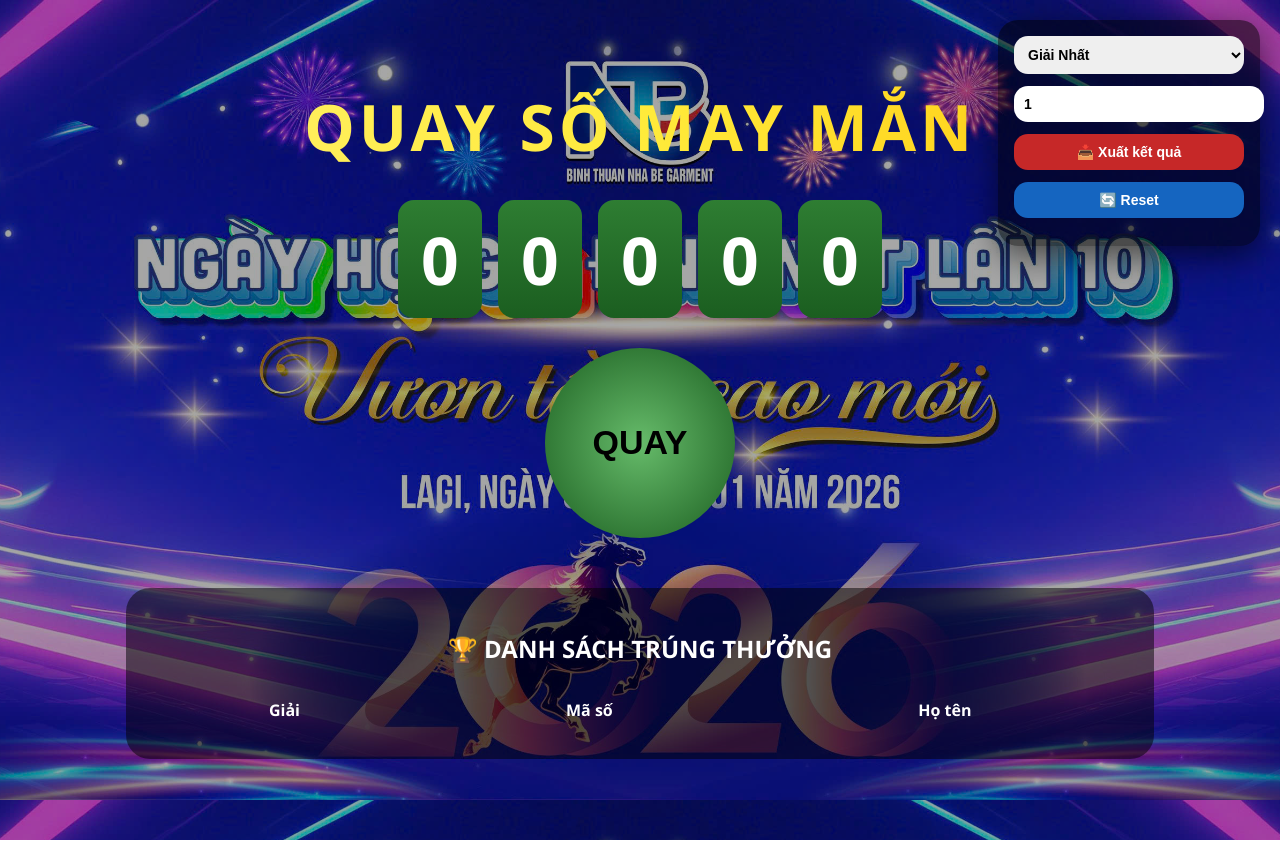
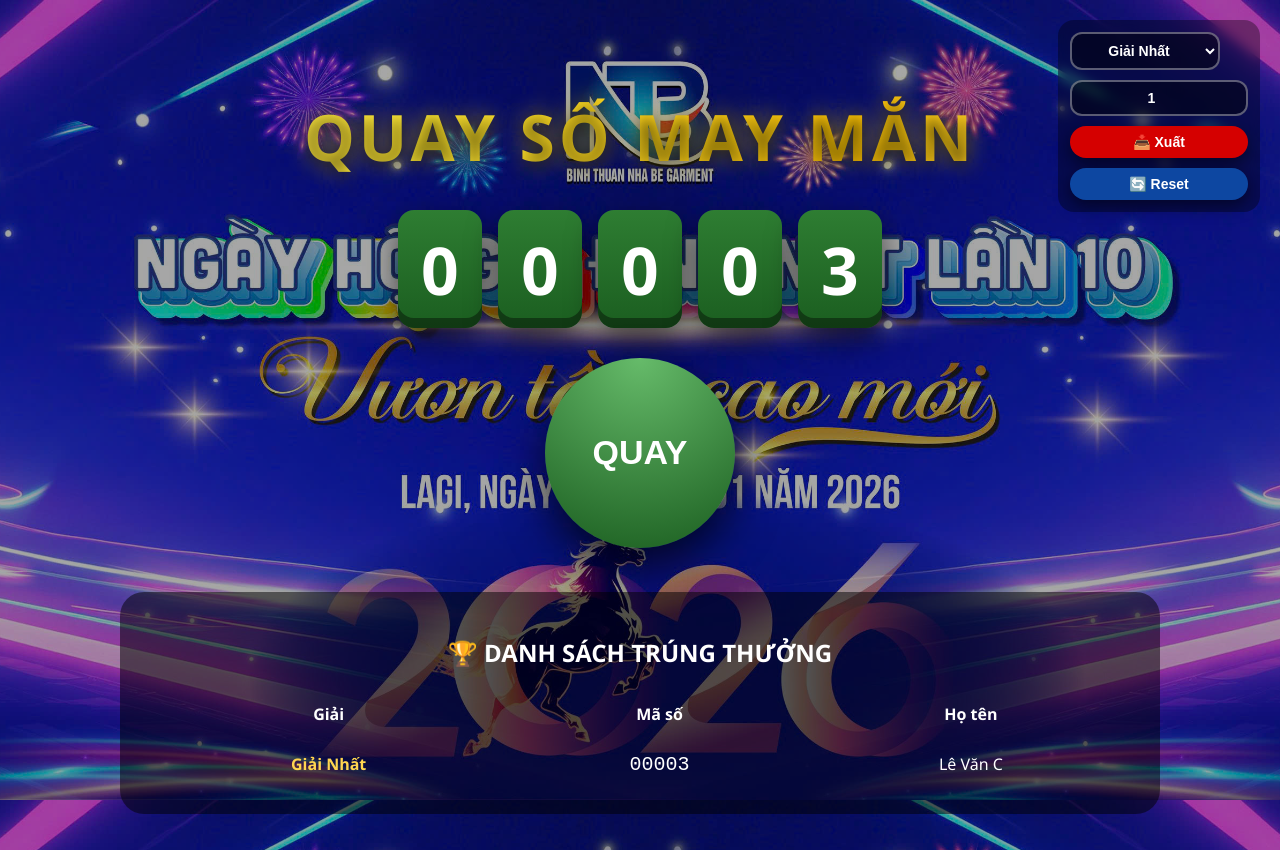
Before and after one commit to HonKanVIP22/lucky-draw, a plain HTML site: page index.html in a window 1280 px wide. Both pictures are taken after a click on the button "QUAY". Drawn offline with Linux system fonts and the light colour scheme.

Commit message:
Update index.html

```diff
--- a/index.html
+++ b/index.html
@@ -16,7 +16,7 @@ body{
 .overlay{
   background:rgba(0,0,0,0.35);
   min-height:100vh;
-  padding-top:40px;
+  padding-top:50px;
 }
 
 /* ===== TITLE ===== */
@@ -24,37 +24,15 @@ h1{
   font-size:64px;
   font-weight:900;
   letter-spacing:4px;
-  margin-bottom:20px;
-  background:linear-gradient(90deg,#fff176,#ffeb3b,#ffc107);
+  text-transform:uppercase;
+  margin-bottom:28px;
+  background:linear-gradient(90deg,#fff176,#ffeb3b,#ffc107,#fff176);
   -webkit-background-clip:text;
   -webkit-text-fill-color:transparent;
+  text-shadow:
+    0 4px 15px rgba(0,0,0,.6),
+    0 0 25px rgba(255,215,0,.6);
 }
-
-/* ===== RIGHT PANEL ===== */
-.right-panel{
-  position:fixed;
-  top:20px;
-  right:20px;
-  width:230px;
-  background:rgba(0,0,0,.55);
-  border-radius:20px;
-  padding:16px;
-  box-shadow:0 10px 35px rgba(0,0,0,.6);
-}
-.right-panel select,
-.right-panel input,
-.right-panel button{
-  width:100%;
-  margin-bottom:12px;
-  padding:10px;
-  border-radius:14px;
-  border:none;
-  font-size:14px;
-  font-weight:700;
-}
-.right-panel button{cursor:pointer}
-#exportBtn{background:#c62828;color:#fff}
-#resetBtn{background:#1565c0;color:#fff}
 
 /* ===== SLOT ===== */
 .slot{
@@ -67,12 +45,16 @@ h1{
   width:84px;
   height:118px;
   background:linear-gradient(180deg,#2e7d32,#1b5e20);
+  color:#fff;
   font-size:66px;
   font-weight:900;
   border-radius:16px;
   display:flex;
   align-items:center;
   justify-content:center;
+  box-shadow:
+    inset 0 -10px 0 rgba(0,0,0,.4),
+    0 12px 30px rgba(0,0,0,.6);
 }
 
 /* ===== SPIN BUTTON ===== */
@@ -80,57 +62,96 @@ h1{
   width:190px;
   height:190px;
   border-radius:50%;
-  background:radial-gradient(circle,#66bb6a,#1b5e20);
+  background:radial-gradient(circle at top,#66bb6a,#1b5e20);
+  color:#fff;
   font-size:34px;
   font-weight:900;
   border:none;
   cursor:pointer;
+  box-shadow:0 18px 45px rgba(0,0,0,.7);
+}
+#spinBtn:hover{transform:scale(1.1)}
+
+/* ===== RIGHT PANEL ===== */
+.right-panel{
+  position:fixed;
+  top:20px;
+  right:20px;
+  display:flex;
+  flex-direction:column;
+  gap:10px;
+  z-index:999;
+  background:rgba(0,0,0,.35);
+  padding:12px;
+  border-radius:16px;
+  backdrop-filter:blur(6px);
 }
 
-/* ===== WINNER DISPLAY ===== */
-#winnerBox{
-  display:none;
-  margin:20px auto;
-  padding:30px;
-  width:80%;
-  max-width:700px;
-  background:rgba(0,0,0,.75);
-  border-radius:26px;
-  box-shadow:0 0 40px rgba(255,215,0,.9);
+/* select + input nhỏ */
+.right-panel select,
+.right-panel input{
+  width:150px;
+  padding:8px 12px;
+  font-size:14px;
+  font-weight:600;
+  border-radius:12px;
+  border:2px solid rgba(255,255,255,.35);
+  background:rgba(0,0,0,.45);
+  color:#fff;
+  text-align:center;
 }
-#winnerBox h2{
-  font-size:36px;
-  color:#ffeb3b;
-  margin-bottom:12px;
+
+/* nút nhỏ */
+.right-panel button{
+  padding:8px 18px;
+  font-size:14px;
+  font-weight:700;
+  border-radius:30px;
+  border:none;
+  cursor:pointer;
+  box-shadow:0 6px 16px rgba(0,0,0,.5);
 }
-#winnerName{
-  font-size:46px;
-  font-weight:900;
-  letter-spacing:1px;
-}
-#winnerCode{
-  margin-top:10px;
-  font-size:22px;
-  opacity:.9;
-}
+.right-panel button:hover{transform:scale(1.06)}
+
+.export{background:#d50000;color:#fff}
+.reset{background:#0d47a1;color:#fff}
 
 /* ===== RESULT ===== */
 .result-box{
-  margin:50px auto;
+  margin:44px auto;
   width:88%;
   max-width:980px;
-  background:rgba(0,0,0,.5);
+  background:rgba(0,0,0,0.5);
   border-radius:24px;
-  padding:24px;
+  padding:24px 30px;
 }
-table{width:100%;border-collapse:collapse}
+table{
+  width:100%;
+  border-collapse:collapse;
+}
 th,td{padding:14px}
 .prize{color:#ffd54f;font-weight:800}
-.code{font-family:monospace;font-size:18px}
+.code{font-family:monospace;font-size:20px}
 </style>
 </head>
 
 <body>
+
+<!-- PANEL GÓC PHẢI -->
+<div class="right-panel">
+  <select id="prize">
+    <option>Giải Nhất</option>
+    <option>Giải Nhì</option>
+    <option>Giải Ba</option>
+    <option>Khuyến Khích</option>
+  </select>
+
+  <input id="drawCount" type="number" value="1" min="1" title="Số người trúng / lượt">
+
+  <button class="export" onclick="exportCSV()">📥 Xuất</button>
+  <button class="reset" onclick="resetAll()">🔄 Reset</button>
+</div>
+
 <div class="overlay">
 
 <h1>QUAY SỐ MAY MẮN</h1>
@@ -144,13 +165,6 @@ th,td{padding:14px}
 </div>
 
 <button id="spinBtn" onclick="draw()">QUAY</button>
-
-<!-- HIỂN THỊ NGƯỜI TRÚNG -->
-<div id="winnerBox">
-  <h2>🎉 CHÚC MỪNG 🎉</h2>
-  <div id="winnerName"></div>
-  <div id="winnerCode"></div>
-</div>
 
 <div class="result-box">
   <h2>🏆 DANH SÁCH TRÚNG THƯỞNG</h2>
@@ -166,21 +180,6 @@ th,td{padding:14px}
   </table>
 </div>
 
-</div>
-
-<!-- PANEL PHẢI -->
-<div class="right-panel">
-  <select id="prize">
-    <option>Giải Nhất</option>
-    <option>Giải Nhì</option>
-    <option>Giải Ba</option>
-    <option>Khuyến Khích</option>
-  </select>
-
-  <input id="drawCount" type="number" value="1" min="1">
-
-  <button id="exportBtn" onclick="exportCSV()">📥 Xuất kết quả</button>
-  <button id="resetBtn" onclick="resetAll()">🔄 Reset</button>
 </div>
 
 <script>
@@ -213,10 +212,10 @@ function spinDigits(target){
 }
 
 function draw(){
-  let count=parseInt(drawCount.value)||1;
-  if(count>items.length){alert("Không đủ người");return;}
+  let count=parseInt(document.getElementById("drawCount").value)||1;
+  if(count>items.length){alert("Không đủ người trong danh sách");return;}
 
-  let prize=prizeSelect=prize.value;
+  let prize=document.getElementById("prize").value;
   let delay=0;
 
   for(let k=0;k<count;k++){
@@ -224,34 +223,20 @@ function draw(){
       let i=Math.floor(Math.random()*items.length);
       let item=items.splice(i,1)[0];
       spinDigits(item);
-
-      setTimeout(()=>{
-        showWinner(item,prize);
-      },1200);
-
+      results.push({prize,...item});
+      localStorage.setItem(KEY_ITEMS,JSON.stringify(items));
+      localStorage.setItem(KEY_RESULTS,JSON.stringify(results));
+      setTimeout(renderTable,1200);
     },delay);
-    delay+=4000;
+    delay+=1400;
   }
 }
 
-function showWinner(item,prize){
-  winnerName.innerText=item.name;
-  winnerCode.innerText="Mã số: "+item.code;
-  winnerBox.style.display="block";
-
-  setTimeout(()=>{
-    winnerBox.style.display="none";
-    results.push({prize,...item});
-    localStorage.setItem(KEY_ITEMS,JSON.stringify(items));
-    localStorage.setItem(KEY_RESULTS,JSON.stringify(results));
-    renderTable();
-  },3000);
-}
-
 function renderTable(){
-  resultTable.innerHTML="";
+  let tb=document.getElementById("resultTable");
+  tb.innerHTML="";
   results.forEach(r=>{
-    resultTable.innerHTML+=`
+    tb.innerHTML+=`
       <tr>
         <td class="prize">${r.prize}</td>
         <td class="code">${r.code}</td>
@@ -275,6 +260,7 @@ function resetAll(){
   items=[...defaultItems];
   results=[];
   renderTable();
+  document.querySelectorAll(".digit").forEach(d=>d.innerText="0");
 }
 </script>
 </body>
```
